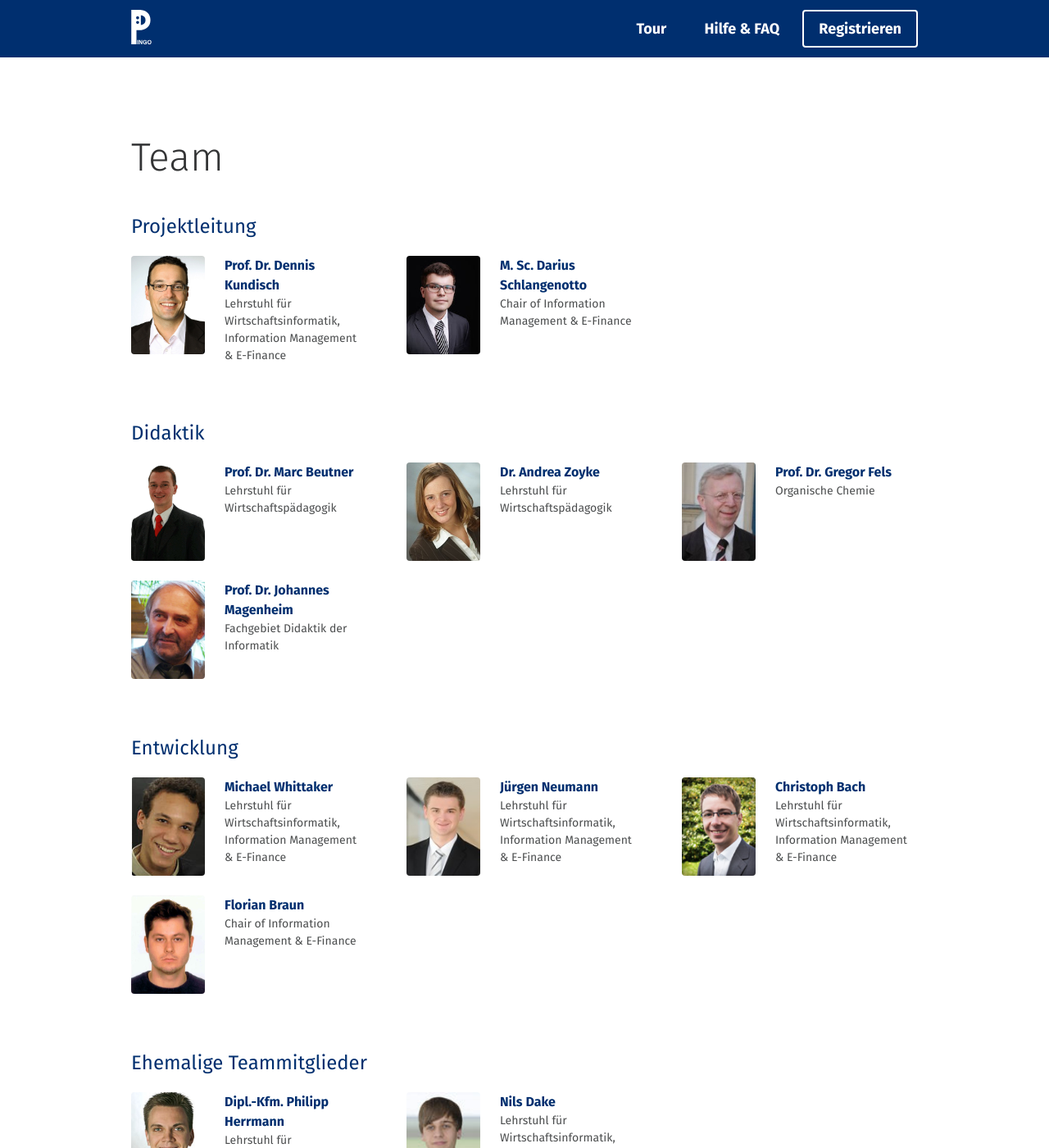
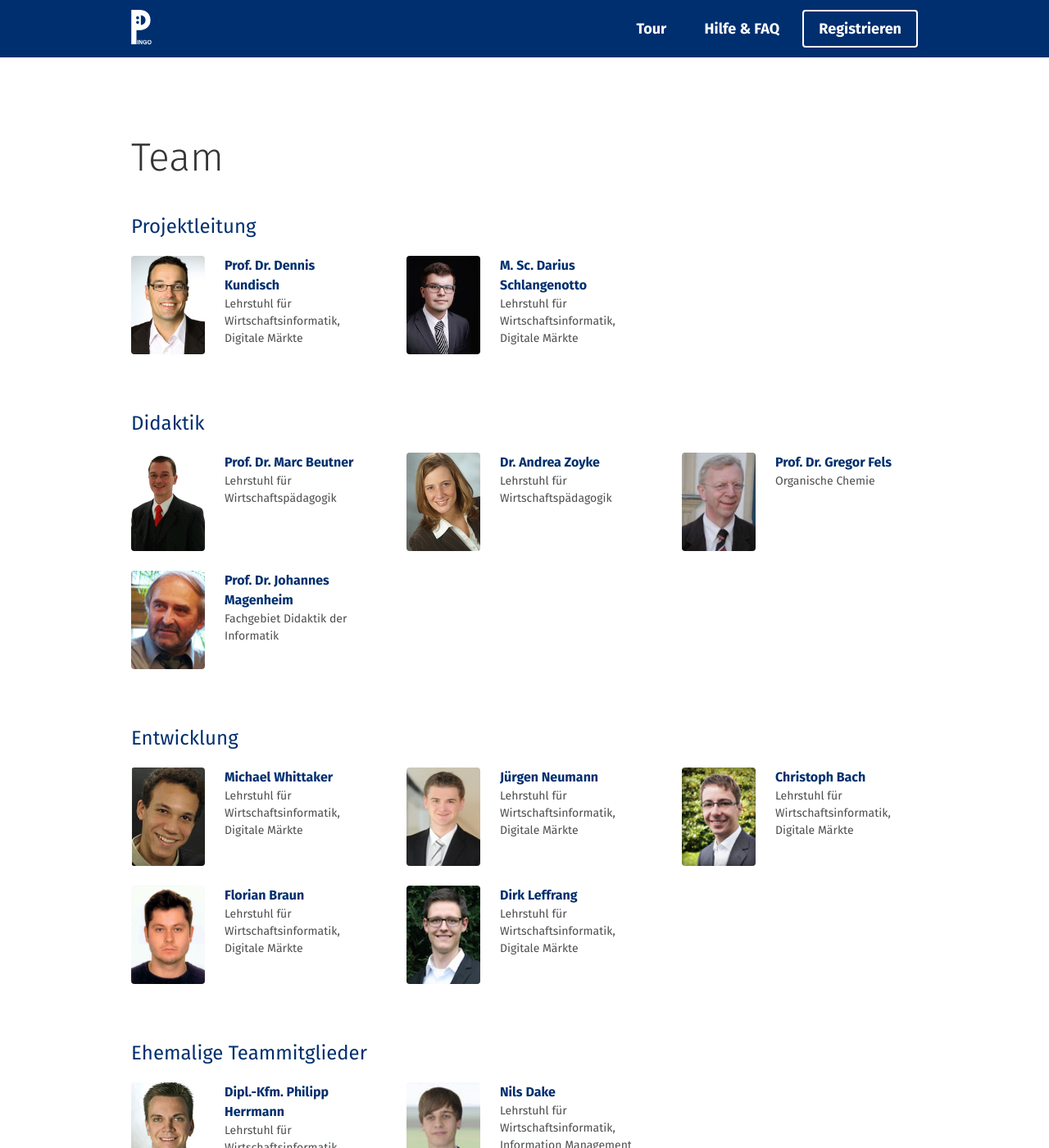
Before and after one commit to PingoUPB/pingoupb.github.io, a Jekyll site: the page built from de/team/index.html, in a window 1280 px wide and 1400 px high. Shown: the whole window at 82% size. Built offline with Jekyll 4.4.1, drawn with Linux system fonts in a browser that asks for light colours; nearby versions of some CDN libraries; Markdown is read by kramdown in place of the engine named in the settings.

Commit message:
Adds our new developer Dirk (#4)
* Updates team info, adds Dirk Leffrang
* adds photo of Dirk

```diff
--- a/_data/people_de.yml
+++ b/_data/people_de.yml
@@ -1,13 +1,13 @@
 - name: Prof. Dr. Dennis Kundisch
   task: Projektleitung
   img: kundisch.jpg
-  chair: Lehrstuhl für Wirtschaftsinformatik, Information Management & E-Finance
+  chair: Lehrstuhl für Wirtschaftsinformatik, Digitale Märkte
   url: https://wiwi.uni-paderborn.de/dep3/winfo2/team/dennis-kundisch/
 
 - name: M. Sc. Darius Schlangenotto
   task: Projektleitung
   img: schlangenotto.jpg
-  chair: Chair of Information Management & E-Finance
+  chair: Lehrstuhl für Wirtschaftsinformatik, Digitale Märkte
   url: https://wiwi.uni-paderborn.de/dep3/winfo2/team/darius-schlangenotto/
 
 - name: Prof. Dr. Marc Beutner
@@ -37,25 +37,31 @@
 - name: Michael Whittaker
   task: Entwicklung
   img: whittaker.jpg
-  chair: Lehrstuhl für Wirtschaftsinformatik, Information Management & E-Finance
+  chair: Lehrstuhl für Wirtschaftsinformatik, Digitale Märkte
   url: http://wiwi.uni-paderborn.de/dep3/winfo2/team/studentische-hilfskraefte/
 
 - name: Jürgen Neumann
   task: Entwicklung
   img: neumann.jpg
-  chair: Lehrstuhl für Wirtschaftsinformatik, Information Management & E-Finance
+  chair: Lehrstuhl für Wirtschaftsinformatik, Digitale Märkte
   url: http://wiwi.uni-paderborn.de/dep3/winfo2/team/studentische-hilfskraefte/
 
 - name: Christoph Bach
   task: Entwicklung
   img: bach.jpg
-  chair: Lehrstuhl für Wirtschaftsinformatik, Information Management & E-Finance
+  chair: Lehrstuhl für Wirtschaftsinformatik, Digitale Märkte
   url: http://wiwi.uni-paderborn.de/dep3/winfo2/team/studentische-hilfskraefte/
 
 - name: Florian Braun
   task: Entwicklung
   img: braun.jpg
-  chair: Chair of Information Management & E-Finance
+  chair: Lehrstuhl für Wirtschaftsinformatik, Digitale Märkte
+  url: http://wiwi.uni-paderborn.de/dep3/winfo2/team/studentische-hilfskraefte/
+
+- name: Dirk Leffrang
+  task: Entwicklung
+  img: leffrang.jpg
+  chair: Lehrstuhl für Wirtschaftsinformatik, Digitale Märkte
   url: http://wiwi.uni-paderborn.de/dep3/winfo2/team/studentische-hilfskraefte/
 
 - name: Dipl.-Kfm. Philipp Herrmann
```
Also changed, not shown: assets/img/people/leffrang.jpg (added).
